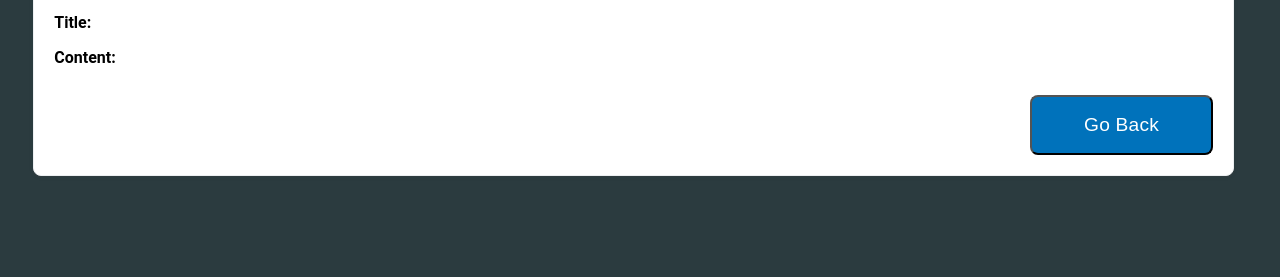
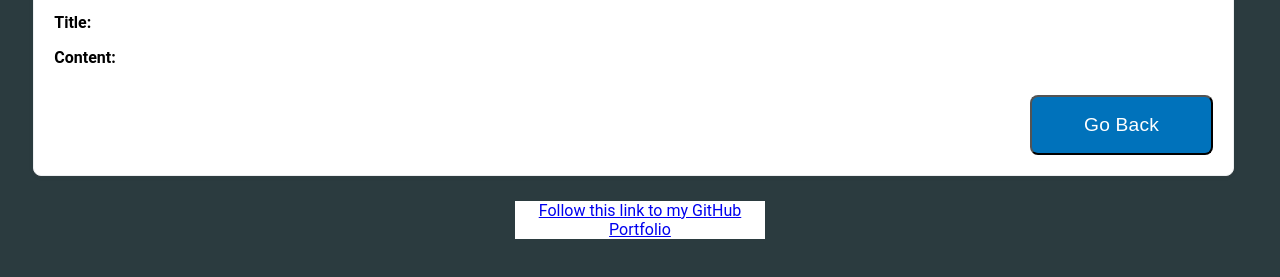
Before and after one commit to DaveSalterM/personal-blog, a plain HTML site: page blog.html in a window 1280 px wide. Shown: the part 223-500 px from the top of the page. Drawn offline with Linux system fonts and the light colour scheme.

Commit message:
code cleanup

```diff
--- a/Assets/css/blog.css
+++ b/Assets/css/blog.css
@@ -3,7 +3,6 @@
     --secondary: #0072bb;
     --accent: #c6cfd1;
 }
-
 
 *,
 *::before,
@@ -71,7 +70,6 @@ input {
   width: 100%;
 }
 
-
 input:hover {
   background-color: #e8eaed;
 }
@@ -94,6 +92,15 @@ input:hover {
   clear: both;
 }
 
+.footer {
+    text-align: center;
+    color: #c6cfd1;
+    background-color: #fff;
+    margin-left: auto;
+    margin-right: auto;
+    width: 250px;
+  }
+
 #msg {
   visibility: hidden;
   margin-top: 20px;
--- a/Assets/css/form.css
+++ b/Assets/css/form.css
@@ -3,7 +3,6 @@
     --secondary: #0072bb;
     --accent: #c6cfd1;
 }
-
 
 *,
 *::before,
@@ -94,6 +93,15 @@ input:hover {
   clear: both;
 }
 
+.footer {
+  text-align: center;
+  color: #c6cfd1;
+  background-color: #fff;
+  margin-left: auto;
+  margin-right: auto;
+  width: 250px;
+}
+
 #msg {
   visibility: hidden;
   margin-top: 20px;
--- a/Assets/js/blog.js
+++ b/Assets/js/blog.js
@@ -1,16 +1,17 @@
 const backButton = document.querySelector('#backbtn');
 
+const username = document.querySelector('#username');
 
+const blogtitle = document.querySelector('#blogtitle');
 
-const username = document.querySelector('#username');
-const blogtitle = document.querySelector('#blogtitle');
 const postinput = document.querySelector('#postinput');
 
-
+ //Blog post information retrieval
 username.textContent = localStorage.getItem("username");
 blogtitle.textContent = localStorage.getItem("blogtitle");
 postinput.textContent = localStorage.getItem("postinput");
 
+//Redirect function back to main page
 function redirect() {
     window.location.href = "index.html";
 }
--- a/Assets/js/logic.js
+++ b/Assets/js/logic.js
@@ -0,0 +1 @@
+//This is where I would have put my light/dark mode functionality and blob post storage if I knew how to implement it
--- a/blog.html
+++ b/blog.html
@@ -6,6 +6,11 @@
     <link rel="stylesheet" href="assets/css/form.css" />
     <title>Blog Posts</title>
 </head>
+
+<header>
+<!--Placerholder for light/dark mode button  -->
+</header>
+
 <body>
     <div class="card">
         <h2>Blog Posts</h2>
@@ -17,6 +22,15 @@
         </div>
       <button id="backbtn">Go Back</button>
     </div>
+
+<!-- Bottom of page with link to portfolio -->
+    <footer class="footer">
+        <p>
+          <a href="https://github.com/DaveSalterM" target="_blank">Follow this link to my GitHub Portfolio
+          </a>
+        </p>
+    </footer>
+
 <script src="assets/js/blog.js"></script>
 
 </body>
```
Also changed, not shown: Assets/js/form.js (+3 -4 lines), index.html (+10 -1 lines), Assets/images/screenshot.png (added), 1 other file.
